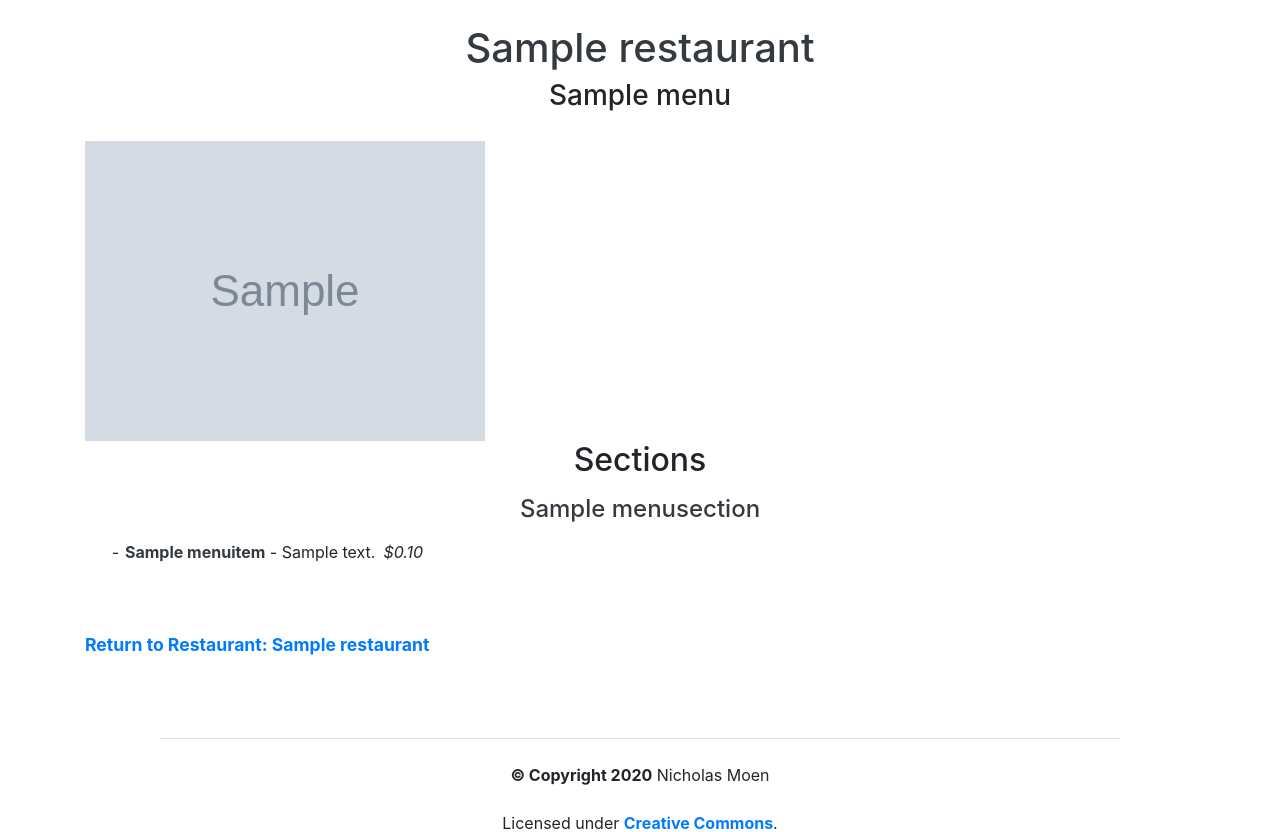
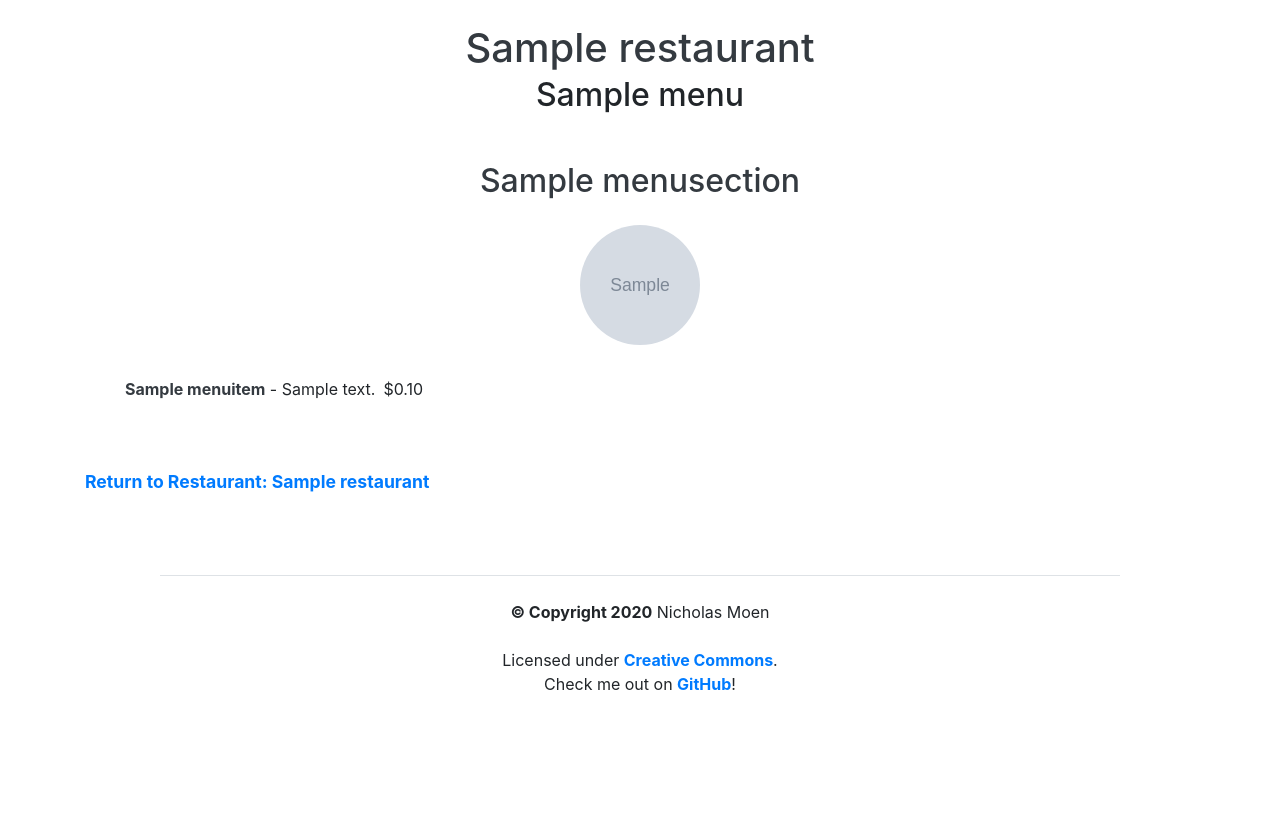
Before and after one commit to arcanemachine/django-menu-maker, a Django app: a page that uses menus/templates/menus/menu_detail.html in a window 1280 px wide. Shown: the part 56-888 px from the top of the page. After the commit the page ends 746 px from the top, so only its background shows below. Run offline with Django 3.2, Linux system fonts and the light colour scheme; tables that the repository leaves empty hold one stand-in row (values such as "Sample post"); grey boxes marked "Sample" are stand-in pictures; parts of the project's set-up code (start-up, migrations or seed data) failed here and were passed over.

Commit message:
Add image for menu sections

```diff
--- a/menus/forms.py
+++ b/menus/forms.py
@@ -14,7 +14,7 @@ class MenuForm(ModelForm):
 class MenuSectionForm(ModelForm):
     class Meta:
         model = MenuSection
-        fields = ['menu', 'name']
+        fields = ['menu', 'name', 'image']
         widgets = {'menu': forms.HiddenInput()}
 
 
--- a/menus/models.py
+++ b/menus/models.py
@@ -7,15 +7,24 @@ from django.utils.text import slugify
 
 from menus_project import constants
 
+# removing this function breaks a past migration
+def upload_to():
+    return None
 
-def upload_to(instance, filename):
+# removing this function breaks a past migration
+def menuitem_upload_to():
+    return None
+
+def menu_upload_to(instance, filename):
     base, extension = os.path.splitext(filename)
     extension = extension.lower()
-    return f"img/restaurants/{instance.restaurant.pk}/" + \
-        f"menus/{instance.pk}-{instance.name}{extension}"
+    return "img/restaurants/"\
+        f"{instance.restaurant.pk}-{instance.restaurant.slug}/"\
+        f"menu-{instance.pk}-{instance.slug}{extension}"
 
 
 class Menu(models.Model):
+
     THEME_CHOICES = [
         ('default', "Default"),
         ('secondary', "Secondary")]
@@ -24,17 +33,11 @@ class Menu(models.Model):
         'restaurants.Restaurant',
         on_delete=models.CASCADE)
 
-    name = models.CharField(
-        max_length=128,
-        default=None,
-        blank=False)
-
+    name = models.CharField(max_length=128, default=None, blank=False)
+    slug = models.SlugField(max_length=128)
     image = models.ImageField(
-        upload_to=upload_to, blank=True, null=True,
-        help_text="An image or logo for this menu (optional)")
-
-    slug = models.SlugField(max_length=128)
-
+        help_text="An image or logo for this menu (optional)",
+        upload_to=menu_upload_to, blank=True, null=True)
     theme = models.CharField(
         max_length=32,
         choices=THEME_CHOICES,
@@ -74,10 +77,22 @@ class Menu(models.Model):
         super().save(*args, **kwargs)
 
 
+def menusection_upload_to(instance, filename):
+    base, extension = os.path.splitext(filename)
+    extension = extension.lower()
+    return "img/restaurants/"\
+        f"{instance.menu.restaurant.pk}-{instance.menu.restaurant.slug}/"\
+        f"menusection-{instance.pk}-{instance.slug}{extension}"
+
+
 class MenuSection(models.Model):
+
     menu = models.ForeignKey('Menu', on_delete=models.CASCADE)
     name = models.CharField(max_length=128, default=None, blank=False)
     slug = models.SlugField(max_length=128)
+    image = models.ImageField(
+        help_text="An image or logo for this section (optional)",
+        upload_to=menusection_upload_to, blank=True, null=True)
 
     def __str__(self):
         return f"{self.menu.restaurant.name}: {self.menu.name} - {self.name}"
@@ -115,8 +130,9 @@ class MenuItem(models.Model):
     menusection = models.ForeignKey('MenuSection', on_delete=models.CASCADE)
     name = models.CharField(max_length=128, default=None, blank=False)
     slug = models.SlugField(max_length=128)
-    price = models.IntegerField(blank=True, null=True,
-        help_text="Enter the price in cents (e.g. $5.00 = 500 cents)")
+    price = models.IntegerField(
+        help_text="Enter the price in cents (e.g. $5.00 = 500 cents)",
+        blank=True, null=True)
     description = models.CharField(max_length=1024, blank=True)
 
     def __str__(self):
--- a/menus/templates/menus/menu_detail.html
+++ b/menus/templates/menus/menu_detail.html
@@ -3,29 +3,28 @@
 {% block title %}{{ menu.restaurant.name }} - {{ menu.name }} - Menu Detail{% endblock %}
 
 {% block body_title %}<a class="text-dark" href="{% url 'restaurants:restaurant_detail' restaurant_slug=menu.restaurant.slug %}">{{ menu.restaurant.name }}</a>{% endblock %}
-{% block body_subheading %}{{ menu.name }}{% endblock %}
 
 {% block content %}
 
-  {% if menu.image %}
-    <img src="{{ menu.image.url }}" class="item-img">
-  {% endif %}
-
-<h2 class="mb-2 text-center">Sections</h2>
+<h2 class="mt-n4 mb-5 text-center">{{ menu.name }}</h2>
 {% if not menu.menusection_set.count %}
 <p class="text-center">This menu does not have any sections.</p>
 
 {% else %}
 
+  {% for menusection in menu.menusection_set.all %}
 
-  {% for menusection in menu.menusection_set.all %}
-  <h4 class="pt-2 text-center"><a class="text-dark" href="{% url 'menus:menusection_detail' restaurant_slug=menu.restaurant.slug menu_slug=menu.slug menusection_slug=menusection.slug %}">{{ menusection.name }}</a></h4>
+  <h2 class="mt-4 text-center"><a class="text-dark" href="{% url 'menus:menusection_detail' restaurant_slug=menu.restaurant.slug menu_slug=menu.slug menusection_slug=menusection.slug %}">{{ menusection.name }}</a></h2>
+
+  {% if menusection.image %}
+    <img src="{{ menusection.image.url }}" class="menusection-img mt-4 mb-4">
+  {% endif %}
 
     {% if menusection.menuitem_set.count %}
     <ul class="pt-2 pb-4">
 
       {% for menuitem in menusection.menuitem_set.all %}
-      <li><a class="text-dark font-weight-bold" href="{% url 'menus:menuitem_detail' restaurant_slug=menu.restaurant.slug menu_slug=menu.slug menusection_slug=menusection.slug menuitem_slug=menuitem.slug %}">{{ menuitem.name }}</a> - {{ menuitem.description }}{% if menuitem.price %}<span class="ml-2 font-italic">{{ menuitem.get_readable_price }}</span>{% endif %}</li>
+      <li><a class="text-dark font-weight-bold" href="{% url 'menus:menuitem_detail' restaurant_slug=menu.restaurant.slug menu_slug=menu.slug menusection_slug=menusection.slug menuitem_slug=menuitem.slug %}">{{ menuitem.name }}</a> - {{ menuitem.description }}{% if menuitem.price %}<span class="ml-2">{{ menuitem.get_readable_price }}</span>{% endif %}</li>
       {% endfor %}
     </ul>
 
@@ -36,7 +35,6 @@
   {% endfor %}
 
 {% endif %}
-
 
 {% if user.is_authenticated and user in menu.restaurant.admin_users.all %}
 <div class="auth-links">
--- a/menus/templates/menus/menusection_form.html
+++ b/menus/templates/menus/menusection_form.html
@@ -9,7 +9,9 @@
 
 <p>Please enter the information for {% if menusection %}'{{ menusection.name }}'{% else %}your menu section{% endif %}:</p>
 
-{% include 'base_form.html' %}
+{% with form_contains_image=True %}
+  {% include 'base_form.html' %}
+{% endwith %}
 
 <div id="bottom-links">
   {% if object %}
--- a/restaurants/templates/restaurants/restaurant_detail.html
+++ b/restaurants/templates/restaurants/restaurant_detail.html
@@ -13,7 +13,7 @@
 {% block content %}
 
   {% if restaurant.image %}
-    <img src="{{ restaurant.image.url }}" class="item-img">
+    <img src="{{ restaurant.image.url }}" class="restaurant-img">
   {% endif %}
 
   {% if not restaurant.menu_set.all %}
@@ -46,7 +46,7 @@
 
           <ul class="pt-2 pb-4">
             {% for menuitem in menusection.menuitem_set.all %}
-            <li><a class="text-dark font-weight-bold" href="{% url 'menus:menuitem_detail' restaurant_slug=restaurant.slug menu_slug=menu.slug menusection_slug=menusection.slug menuitem_slug=menuitem.slug %}">{{ menuitem.name }}</a> - {{ menuitem.description }}</li>
+            <li><a class="text-dark font-weight-bold" href="{% url 'menus:menuitem_detail' restaurant_slug=restaurant.slug menu_slug=menu.slug menusection_slug=menusection.slug menuitem_slug=menuitem.slug %}">{{ menuitem.name }}</a> - {{ menuitem.description }}{% if menuitem.price %}<span class="ml-2">{{ menuitem.get_readable_price }}</span>{% endif %}</li>
             {% endfor %}
           </ul>
 
--- a/static/css/base.css
+++ b/static/css/base.css
@@ -1,7 +1,7 @@
 /* base */
 
 ul {
-  list-style-type: '- ';
+  list-style-type: none;
 }
 
 .underline {
@@ -72,8 +72,16 @@ ul {
   margin: auto;
   margin-bottom: 2rem;
   max-width: 80%;
-  max-height: 500px;
   height: auto;
-  max-height: 33vh;
+  max-height: 25vh;
   border-radius: 2rem;
 }
+
+.menusection-img {
+  display: block;
+  object-fit: cover;
+  margin: auto;
+  height: 15vh;
+  width: 15vh;
+  border-radius: 50%;
+}
```
Also changed, not shown: menus/templates/menus/menusection_detail.html (+5 -3 lines), menus/migrations/0015_auto_20201229_0312.py (added), menus/migrations/0016_auto_20201229_0314.py (added).
